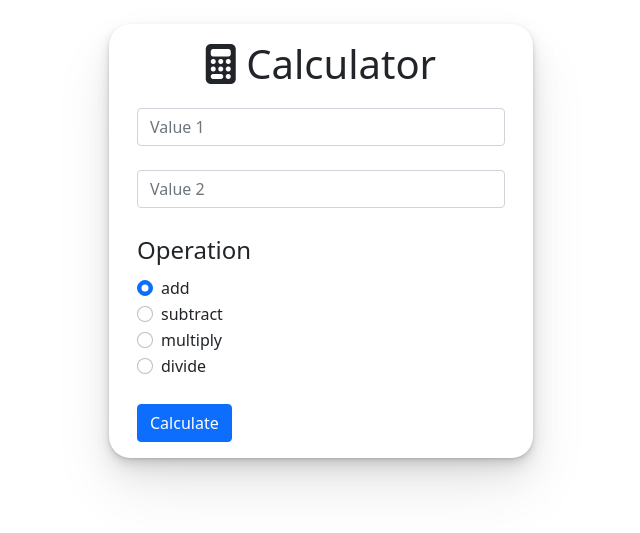
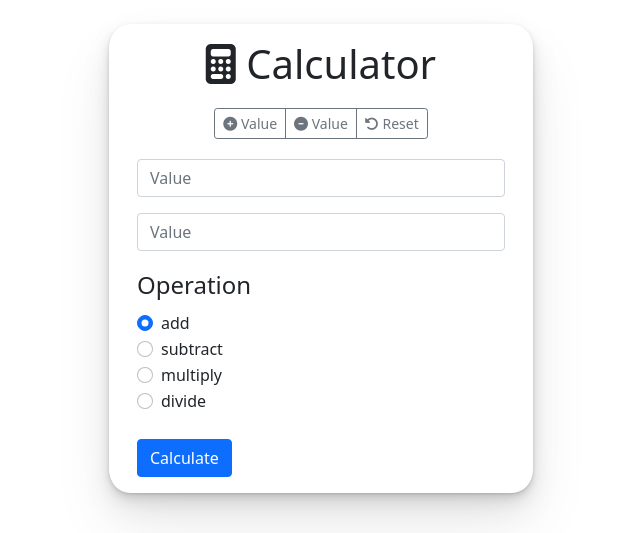
Before and after one commit to jameson-m/njit-is601-calc1, a Flask app: template app/templates/calculator.html in a window 1280 px wide. Shown: the part 56-589 px from the top of the page, without its empty margins (319-959 px from the left). Run offline with Flask 2, Linux system fonts and the light colour scheme; the template is opened without the code that fills it, so the values that code supplies are empty; parts of the project's set-up code (start-up, migrations or seed data) failed here and were passed over; some libraries are stand-ins or nearby versions.

Commit message:
Task: allow any number of value inputs

```diff
--- a/app/templates/calculator_form.html
+++ b/app/templates/calculator_form.html
@@ -3,9 +3,21 @@
   <div class="card calculator-card">
     <div class="card-body">
       <h1 style="text-align:center;margin-bottom:20px"><i class="fas fa-calculator"></i>&nbsp;Calculator</h1>
+
       <form action="/calculator" method="POST">
-        <input type="text" id="value1" name="value1" value="" class="form-control" placeholder="Value 1" aria-label="Value 1"><br>
-        <input type="text" id="value2" name="value2" value="" class="form-control" placeholder="Value 2" aria-label="Value 2"><br>
+        <div style="display:flex;flex-direction:row;justify-content:center;margin-bottom:20px;">
+          <div class="btn-group" role="group" aria-label="Values Editor Buttons">
+            <button type="button" id="increment_values_button" class="btn btn-outline-secondary btn-sm"><i class="fas fa-plus-circle"></i>&nbsp;Value</button>
+            <button type="button" id="decrement_values_button" class="btn btn-outline-secondary btn-sm"><i class="fas fa-minus-circle"></i>&nbsp;Value</button>
+            <button type="button" id="reset_values_button" class="btn btn-outline-secondary btn-sm"><i class="fas fa-undo-alt"></i>&nbsp;Reset</button>
+          </div>
+        </div>
+
+        <div id="value_inputs">
+          <div class="mb-3" id="value-div-1"><input type="text" id="value1" name="value" value="" class="form-control" placeholder="Value" aria-label="Value" /></div>
+          <div class="mb-3" id="value-div-2"><input type="text" id="value2" name="value" value="" class="form-control" placeholder="Value" aria-label="Value" /></div>
+        </div>
+
         <fieldset>
         <legend>Operation</legend>
           <div class="form-check">
@@ -33,4 +45,53 @@
     </div>
   </div>
 
+  <script>
+    /**
+     * Gets the div containing all value inputs.
+     */
+    function getValueInputsDiv() {
+      return document.getElementById('value_inputs');
+    }
+
+    /**
+     * Adds an additional value input.
+     */
+    function incrementNumInputs() {
+      const valueInputsDiv = getValueInputsDiv();
+      const inputCount = valueInputsDiv.children.length;
+      valueInputsDiv.insertAdjacentHTML('beforeend', `<div class="mb-3" id="value-div-${inputCount + 1}"><input type="text" id="value${inputCount + 1}" name="value" value="" class="form-control" placeholder="Value" aria-label="Value" /></div>`)
+    }
+
+    /**
+     * Removes a value input.
+     * If only 2 value inputs remain, this does nothing.
+     */
+    function decrementNumInputs() {
+      const valueInputsDiv = getValueInputsDiv();
+      const inputCount = valueInputsDiv.children.length;
+      if (inputCount > 2) {
+        const childToRemove = document.getElementById(`value-div-${inputCount}`);
+        valueInputsDiv.removeChild(childToRemove);
+      }
+    }
+
+    /**
+     * Resets to the standard 2 value inputs.
+     */
+    function resetNumInputs() {
+      const valueInputsDiv = getValueInputsDiv();
+      valueInputsDiv.innerHTML = '';
+      incrementNumInputs();
+      incrementNumInputs();
+    }
+
+    // Attach each function to corresponding button.
+    const incrementButton = document.getElementById('increment_values_button');
+    incrementButton.addEventListener('click', incrementNumInputs);
+    const decrementButton = document.getElementById('decrement_values_button');
+    decrementButton.addEventListener('click', decrementNumInputs);
+    const resetButton = document.getElementById('reset_values_button');
+    resetButton.addEventListener('click', resetNumInputs);
+  </script>
+
 {% endblock %}
```
Also changed, not shown: app/controllers/calculator_controller.py (+11 -7 lines), app/templates/result.html (+7 -3 lines).
